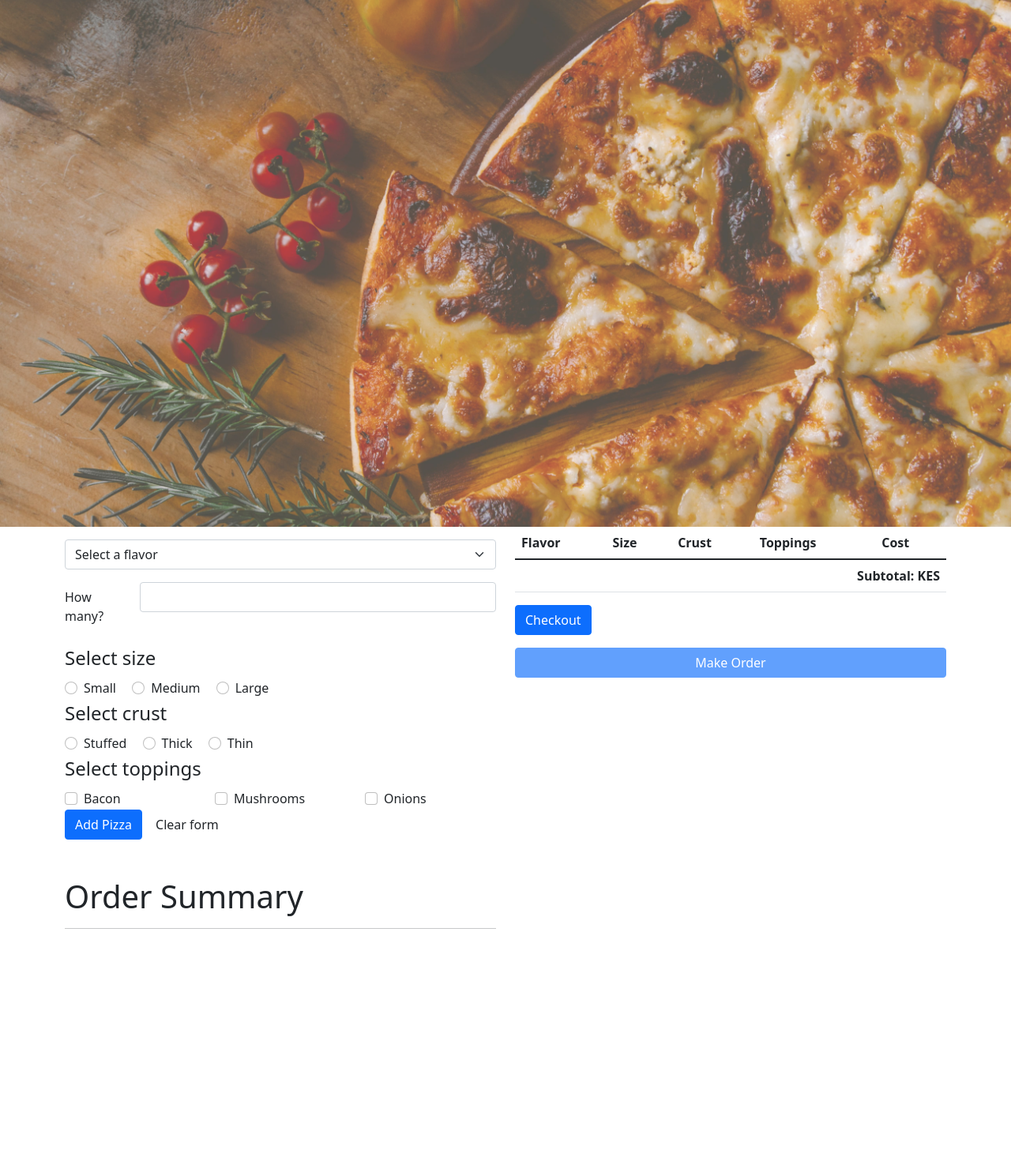
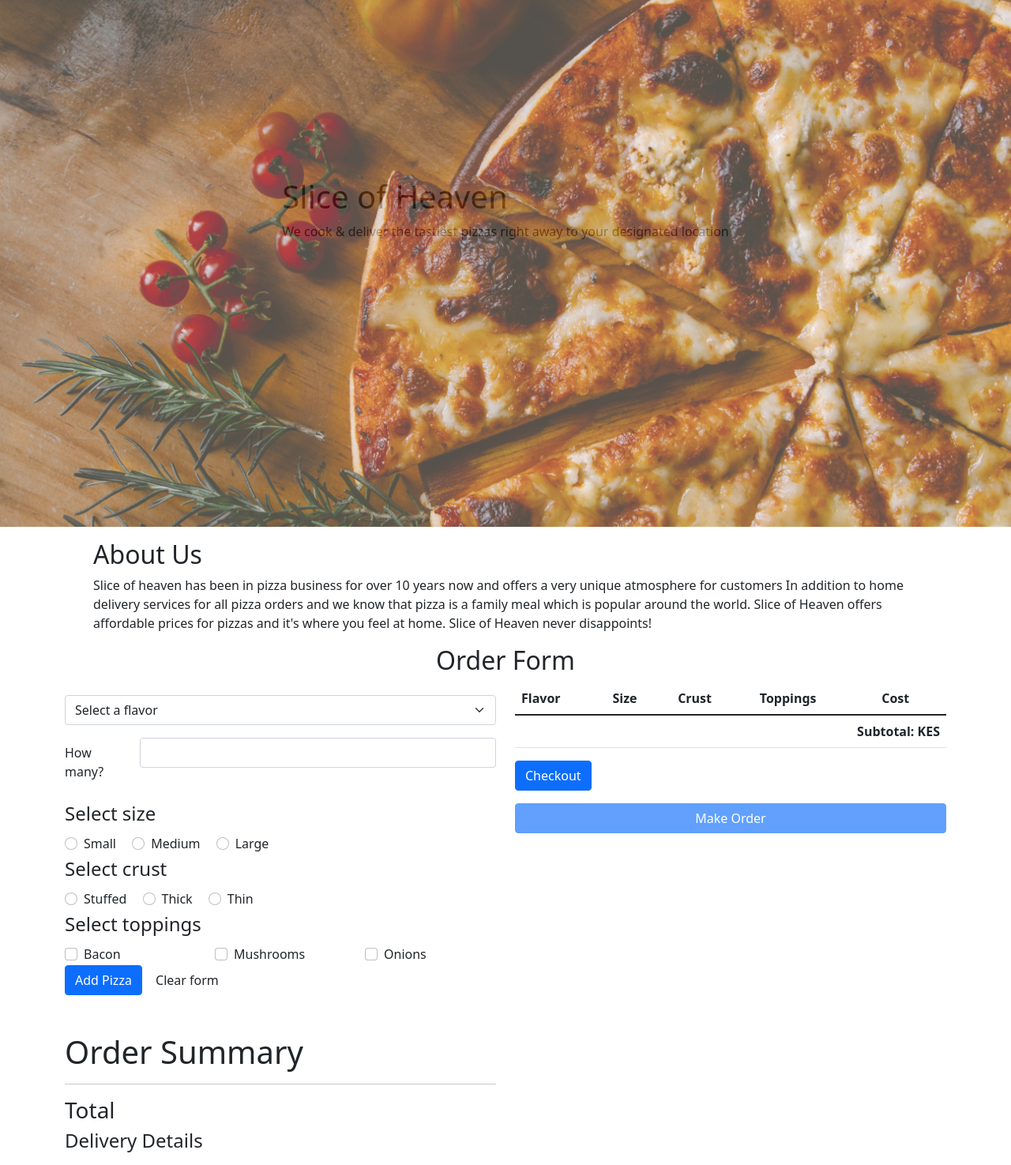
Before and after one commit to WanjuguNdegwa/Slice-of-Heaven, a plain HTML site: page index.html in a window 1280 px wide. Shown: the part 53-1528 px from the top of the page at 79% size. Before the commit the page ends 1245 px from the top, so only its background shows below. Drawn offline with nearby package versions, Linux system fonts and the light colour scheme.

Commit message:
Add different sections

```diff
--- a/index.html
+++ b/index.html
@@ -7,6 +7,9 @@
     <title>Slice of Heaven</title>
     <link href="https://cdn.jsdelivr.net/npm/bootstrap@5.1.3/dist/css/bootstrap.min.css" rel="stylesheet"
     integrity="sha384-1BmE4kWBq78iYhFldvKuhfTAU6auU8tT94WrHftjDbrCEXSU1oBoqyl2QvZ6jIW3" crossorigin="anonymous" />
+    <link rel="preconnect" href="https://fonts.googleapis.com">
+    <link rel="preconnect" href="https://fonts.gstatic.com" crossorigin>
+    <link href="https://fonts.googleapis.com/css2?family=Pacifico&display=swap" rel="stylesheet">
   <link rel="stylesheet" href="style.css" />
 </head>
 <body>
@@ -30,11 +33,26 @@
         </ul>
       </div>
     </nav>
+    <div class="container d-flex justify-content-center align-items-center h-75">
+      <div id="brand">
+        <h1>Slice of Heaven</h1>
+        <p>We cook & deliver the tastiest pizzas right away to your designated location</p>
+      </div>
+    </div>
   </div>
   <div id="about">
+    <div class="container pt-3 px-5">
+      <h2>About Us</h2>
+      <p>Slice of heaven has been in pizza business for over 10 years now and offers a very unique atmosphere for customers
 
+        In addition to home delivery services for all pizza orders and we know that pizza is a family meal which is popular around the world.
+
+        Slice of Heaven offers affordable prices for pizzas and it's where you feel at home. Slice of Heaven never disappoints!</p>
     </div>
-  <div class="container" id="order-section">
+  </div>
+  <div id="order-section">
+    <h2 class="text-center">Order Form</h2>
+    <div class="container">
       <div class="row">
         <div class="col-md-6">
           <form>
@@ -175,16 +193,19 @@
           <hr>
           <div id="order-summary">
 
+
+
+
+        </div>
+        <div>
           <div class="order">
             <h3 class="d-inline">Total</h3><h3 class="d-inline text-end"><span id="total"></span></h3>
           </div>
-        <div>
           <h4>Delivery Details</h4>
           <p><span id="address"></span></p>
         </div>
 
         </div>
-
       </div>
     </div>
   </div>
```
Lines whose indentation alone changed are shown as unchanged.
